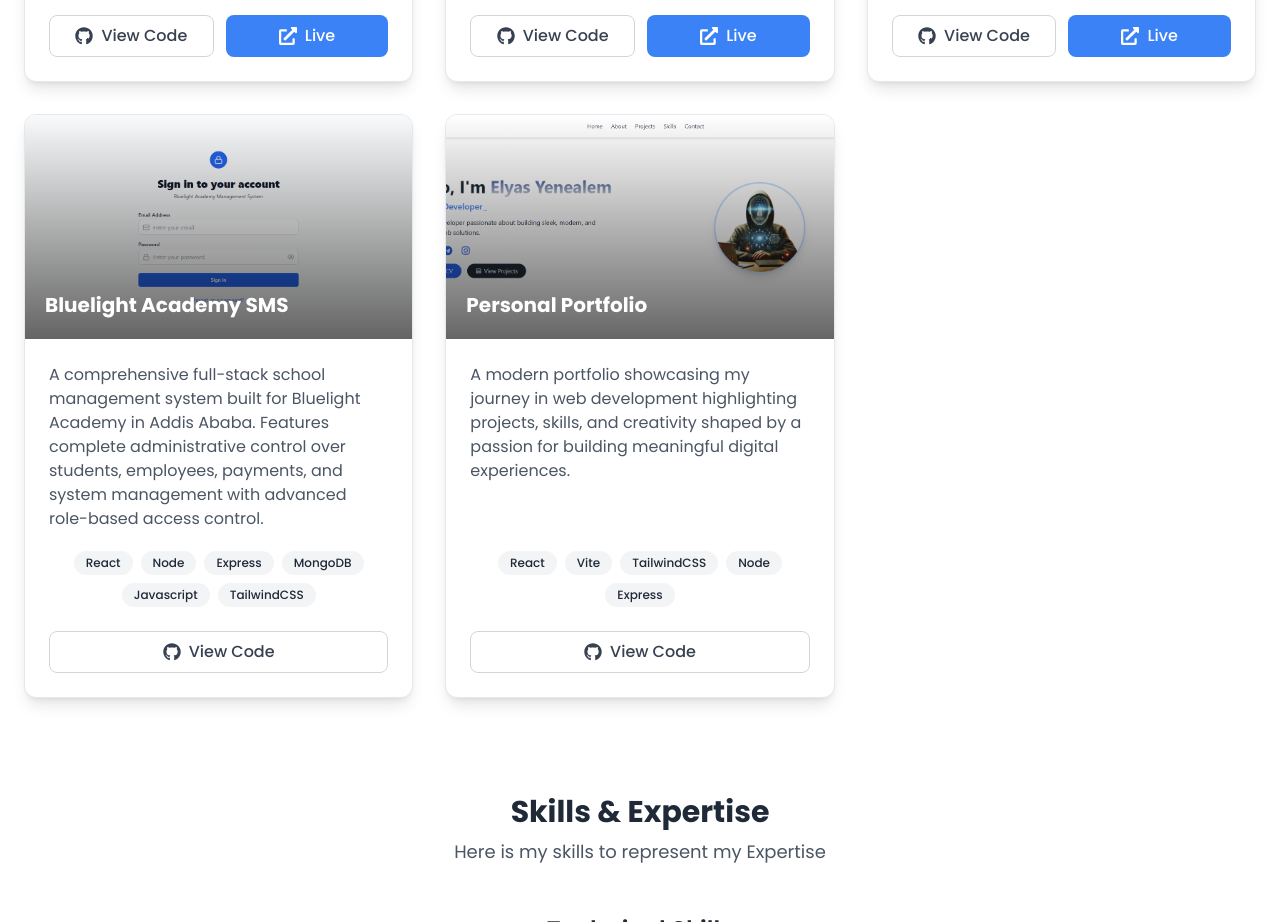
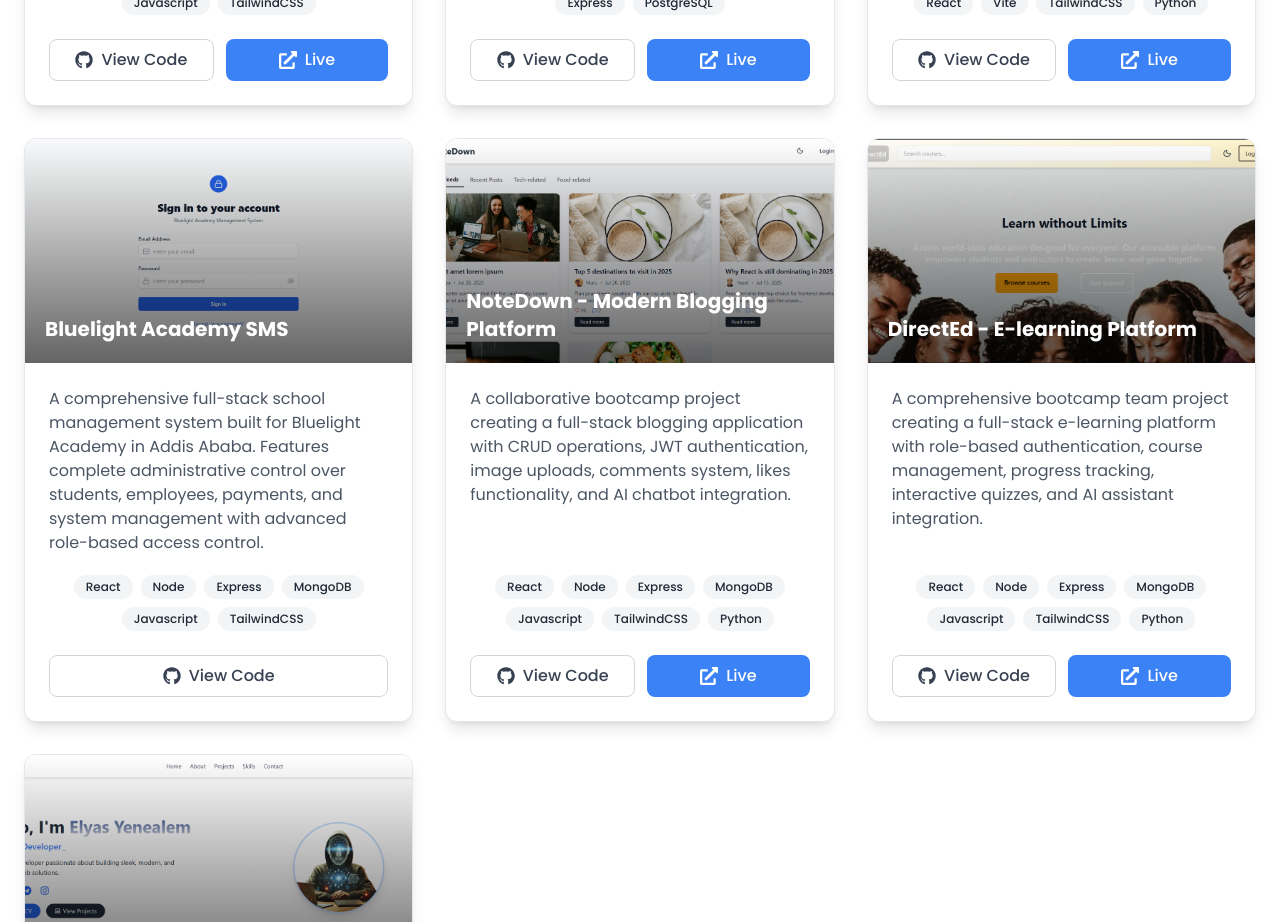
Before and after one commit to dopi95/My-Portfolio, a React (Vite) app in the folder frontend/: page / in a window 1280 px wide. Shown: the part 3520-4442 px from the top of the page. Built offline with nearby package versions, Linux system fonts and the light colour scheme.

Commit message:
Add NoteDown and DirectEd projects with Python tech stack

```diff
--- a/frontend/src/components/Projects.jsx
+++ b/frontend/src/components/Projects.jsx
@@ -6,6 +6,8 @@ import ar from "../assets/img/ar.png";
 import ghion from "../assets/img/ghion.png";
 import biruhkids from "../assets/img/biruhkids.png";
 import sms from "../assets/img/sms.png";
+import notedown from "../assets/img/notedown.png";
+import elearning from "../assets/img/elearning.png";
 
 const Projects = () => {
   // All available technologies for filtering
@@ -29,7 +31,7 @@ const Projects = () => {
     {
       id: 1,
       title: "BiruhKids Pediatric Clinic",
-      description: "A freelance team project creating a comprehensive digital healthcare platform for BiruhKids Pediatric Clinic in Addis Ababa, featuring online appointment booking, AI-powered chatbot, multi-role authentication, and bilingual support for pediatric care.",
+      description: "A professional freelance project completed in a team, creating a comprehensive digital healthcare platform for BiruhKids Pediatric Clinic in Addis Ababa, featuring online appointment booking, AI-powered chatbot, multi-role authentication, and bilingual support for pediatric care.",
       image: biruhkids,
       technologies: ["React", "Node", "Express", "MongoDB", "Javascript", "TailwindCSS"],
       githubLink: "https://github.com/dopi95/BiruhKids-Pediatric-Speciality.git",
@@ -64,6 +66,24 @@ const Projects = () => {
     },
     {
       id: 5,
+      title: "NoteDown - Modern Blogging Platform",
+      description: "A collaborative bootcamp project creating a full-stack blogging application with CRUD operations, JWT authentication, image uploads, comments system, likes functionality, and AI chatbot integration.",
+      image: notedown,
+      technologies: ["React", "Node", "Express", "MongoDB", "Javascript", "TailwindCSS", "Python"],
+      githubLink: "https://github.com/Ishimweric/blogging_app.git",
+      liveDemo: "https://notedowny.netlify.app/",
+    },
+    {
+      id: 6,
+      title: "DirectEd - E-learning Platform",
+      description: "A comprehensive bootcamp team project creating a full-stack e-learning platform with role-based authentication, course management, progress tracking, interactive quizzes, and AI assistant integration.",
+      image: elearning,
+      technologies: ["React", "Node", "Express", "MongoDB", "Javascript", "TailwindCSS", "Python"],
+      githubLink: "https://github.com/Fndemi/Elearning.git",
+      liveDemo: "https://dirwec.netlify.app/",
+    },
+    {
+      id: 7,
       title: "Personal Portfolio",
       description: "A modern portfolio showcasing my journey in web development highlighting projects, skills, and creativity shaped by a passion for building meaningful digital experiences.",
       image: portfolio,
```
Also changed, not shown: frontend/src/assets/img/elearning.png (added), frontend/src/assets/img/notedown.png (added).
